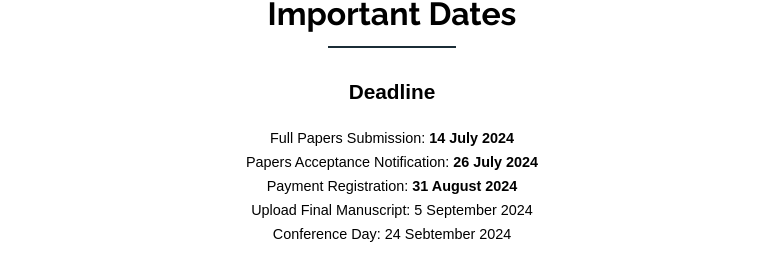
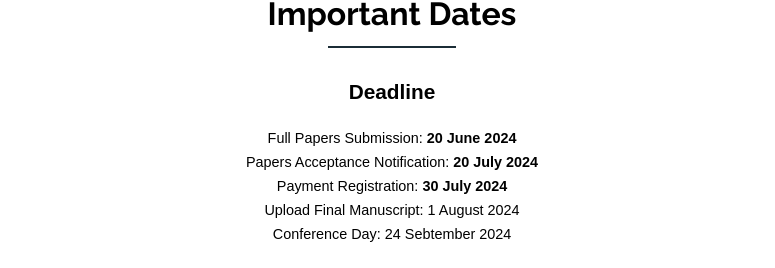
Before and after one commit to masatidhira/unmuh-international-conference, a React (Vite) app: page / in a window 1280 px wide. Shown: the part 3415-3683 px from the top of the page, without its empty margins (248-1023 px from the left). Built offline with nearby package versions, Linux system fonts and the light colour scheme.

Commit message:
Update date

```diff
--- a/src/components/ImportantDates/ImportantDates.jsx
+++ b/src/components/ImportantDates/ImportantDates.jsx
@@ -6,10 +6,10 @@ function ImportantDates() {
             <h3 className="sectionTitle">Important Dates</h3>
             <h4 >Deadline</h4>
             <ul className="datesList">
-                <li>Full Papers Submission: <b>14 July 2024</b></li>
-                <li>Papers Acceptance Notification: <b>26 July 2024</b></li>
-                <li>Payment Registration: <b>31 August 2024</b></li>
-                <li>Upload Final Manuscript: 5 September 2024</li>
+                <li>Full Papers Submission: <b>20 June 2024</b></li>
+                <li>Papers Acceptance Notification: <b>20 July 2024</b></li>
+                <li>Payment Registration: <b>30 July 2024</b></li>
+                <li>Upload Final Manuscript: 1 August 2024</li>
                 <li>Conference Day: 24 Sebtember 2024</li>
             </ul>
         </section>
```
